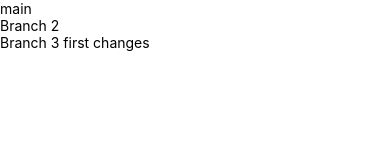
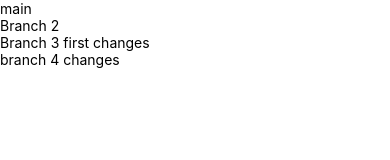
Before and after one commit to tayyabjamil/gitKraken, a React Native app: screen / in a window 390 px wide. Shown: the top 160 px of the page. Built offline with nearby package versions, Linux system fonts and the light colour scheme.

Commit message:
branch 4

```diff
--- a/App.js
+++ b/App.js
@@ -8,6 +8,7 @@ export default class App extends Component {
         <Text>main</Text>
         <Text>Branch 2</Text>
         <Text>Branch 3 first changes</Text>
+        <Text>branch 4 changes</Text>
       </View>
     )
   }
```
